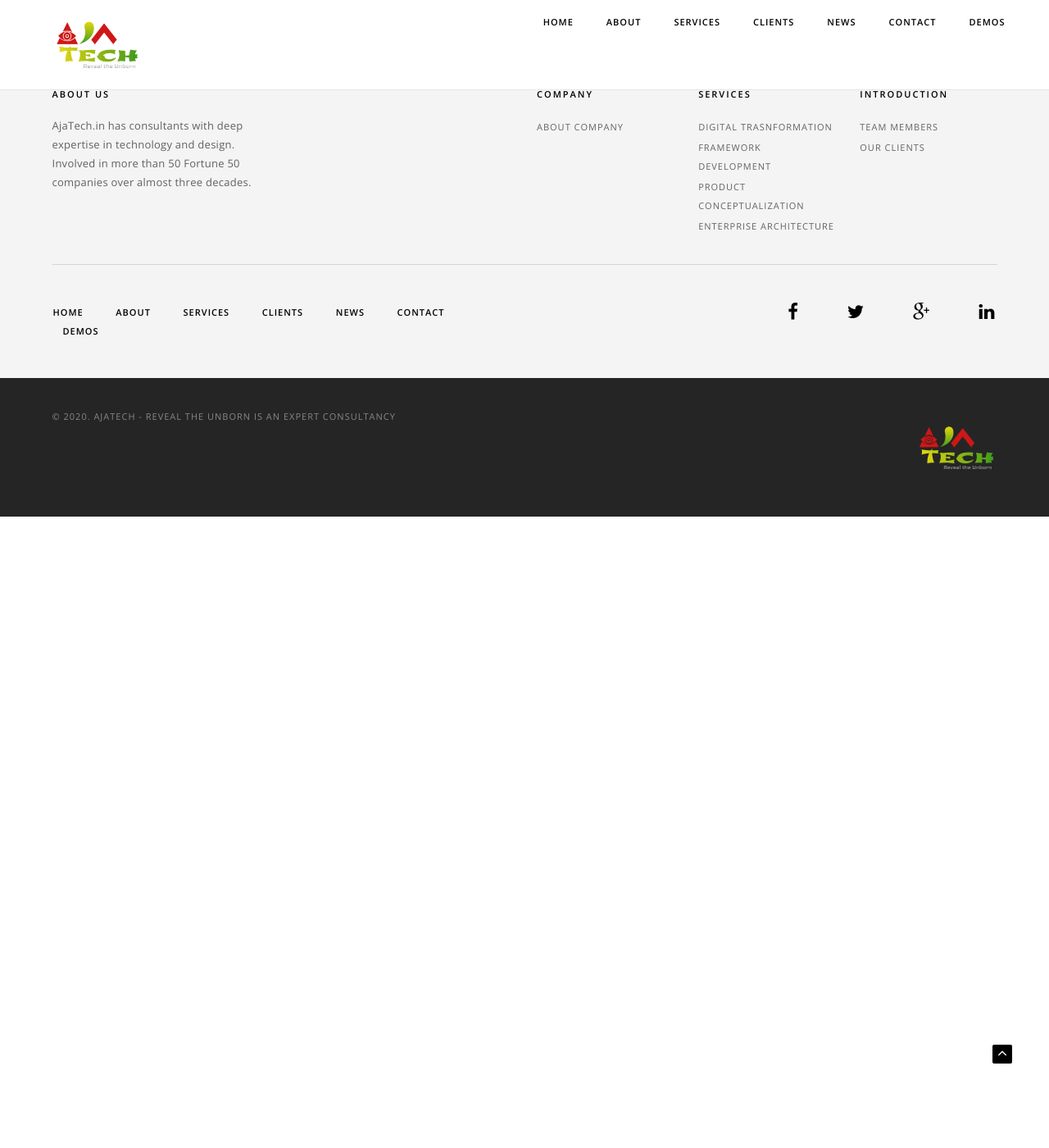
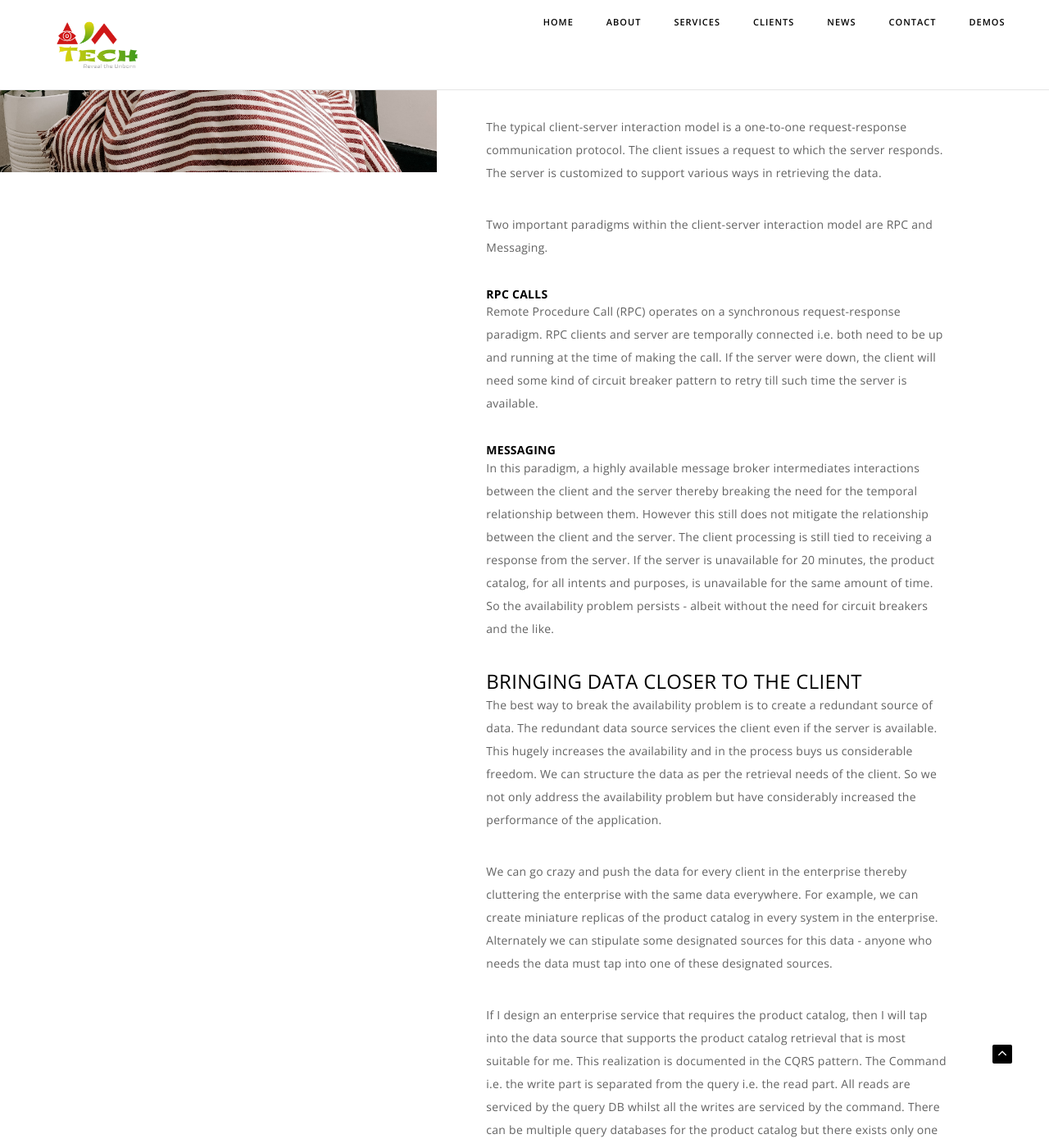
Before and after one commit to ajatech/ajatech.github.io, a Jekyll site: the page built from eventing.md, in a window 1280 px wide and 1400 px high, scrolled down 2479 px. Shown: the whole window at 82% size. Built offline with Jekyll 4.4.1, drawn with Linux system fonts in a browser that asks for light colours; some web fonts are replaced; our own code applies the rules of GitHub Pages for plain Markdown files; before the commit the page ends 3109 px from its top, so only the background shows below that; some of the changed text lies outside the part shown.

Commit message:
Eventing blog

```diff
--- /dev/null
+++ b/eventing.md
@@ -0,0 +1,86 @@
+---
+title:  On Availability & Event Sourcing
+summary:  Introduction to Enterprise Events
+author: Raja Shankar Kolluru
+permalink:  events.html
+carousel1: images/ext/CQRS.png
+carousel2: images/ext/CQRS.png
+carousel3: images/ext/book-stack.jpg
+featured: images/ext/event.jpg
+tags: Events  DDD ThinEvents ThickEvents Messages RPC APIDesign CQRS Availability EventSourcing
+quote: It had long since come to my attention that people of accomplishment rarely sat back and let things happen to them. They went out and happened to things.
+quoteAuthor:  Leonardo Da Vinci
+---
+## The Context
+We will start this post with a story of a big bad launch of software. There was a massive corporation that decided to embark on a project of breaking a massive monolithic piece of software into a million chunks of smaller software - well not literally million but quite a lot of chunks.
+
+There were a lot of teams created - each responsible for their own piece of software. They developed their individual pieces, agreed on contracts amongst themselves, tested the pieces individually, assembled them together and waited with bated breath as they switched the integrated system to start. Nothing happened.  The damn thing did not come up.
+
+Four nights of debugging and several coffees later, it was realized that there are too many nested calls between micro services. One micro service called another which called a third one and so on till the call stack started looking more like a tower of Babel.
+
+The biggest victim of this kind of indiscriminate call stacks is availability. As the call stack gets more and more nested, availability decreases dramatically.
+To explore availability further, let us explore a typical situation in an enterprise application - wherein a client is trying to obtain some data from a server.
+
+## Client-Server Interaction
+In this case, the server provides the data which the client needs. Server also has the proper way of retrieving the data in the way the client needs i.e. the data retrieval process is tied to the client. For example, let us consider a product catalog in a retail enterprise. The search app requires this to be indexed by various product descriptions while the pricing app requires a  different way of retrieving of the exact same data.
+
+The typical client-server interaction model is a one-to-one request-response communication protocol. The client issues a request to which the server responds. The server is customized to support various ways in retrieving the data.
+
+Two important paradigms within the client-server interaction model are RPC and Messaging.
+### RPC Calls
+ Remote Procedure Call (RPC)  operates on a synchronous request-response paradigm. RPC clients and server are temporally connected i.e. both need to be up and running at the time of making the call. If the server were down, the client will need some kind of circuit breaker pattern to retry till such time the server is available.
+
+###  Messaging
+In this paradigm, a highly available message broker  intermediates interactions between the client and the server thereby breaking the need for the temporal relationship between them.  However this still does not mitigate the relationship between the client and the server.
+The client  processing is still tied to receiving a response from the server.   If the server is unavailable for 20 minutes, the product catalog, for all intents and purposes,  is unavailable for the same amount of time. So the availability problem persists - albeit without the need for circuit breakers and the like.
+
+## Bringing Data Closer to the Client
+The best way to break the availability problem is to create a redundant source of data.   The redundant data source services the client even if the server is available. This hugely increases the availability and in the process buys us considerable freedom. We can structure the data as per the retrieval needs of the client. So we not only address the availability problem but have considerably increased the performance of the application.
+
+We can go crazy and push the data for every client in the enterprise thereby cluttering the enterprise with the same data everywhere. For example, we can create miniature replicas of the product catalog in every system in the enterprise. Alternately we can stipulate some designated sources for this data - anyone who needs the data must tap into one of these designated sources.
+
+If I design an enterprise service that requires the product catalog, then I will tap into the data source that supports the product catalog retrieval that is most suitable for me. This realization is documented in the CQRS pattern. The Command i.e. the write part is separated from the query i.e. the read part. All reads are serviced by the query DB whilst all the writes are serviced by the command.  There can be multiple query databases for the product catalog but there exists only one master source which is called the Command DB. The data diagram illustrates this pattern. But there is more.
+
+## Data Proximity
+ Let us say I am automating the stores in a large enterprise. The stores must continue to work even if the connectivity between the store and the rest of the enterprise is down. Hence the product catalog must be replicated in every store. This adds a new dimension to the replication strategy. There must be as many data sources as there are stores!
+
+ So the exact same replicated product catalog exists in multiple stores (as shown in the diagram)
+
+## Events
+How do we make sure that the data can propagate to the myriads of data sources within the enterprise? One way is to make sure that when the data is mutated within the master source then the entire enterprise gets the mutated data immediately. We can transactionally link the entire system to make sure that the data command only returns SUCCESS if all the replicated databases have successfully changed! This gives us data reliability at a huge expense - it sacrifices availability which was the original driver for this exercise to begin with!
+
+Hence the industry has drifted towards a slightly less reliable but a much better option - events. Events are propagated for every data change. These events are used by the individual data bases to mutate themselves. So when a new product (in our example) gets introduced into the product catalog then the product is created by every replica of the product catalog.
+
+This gives us huge availability gains albeit at a slight loss of consistency - a phenomenon called eventual consistency. Eventually the DB becomes consistent. If I might be excused a pun:
+> Events make the DB consistent - eventually.
+
+## A Deeper Look at Events
+Eventing has become mainstream with the huge success of KAFKA and Micro Services. We have witnessed a phenomenal increase in its adoption with multiple event sourcing strategies propounded for data propagation in the enterprise.
+
+But eventing is not always easy to fathom. Canonical event design in a massive enterprise is a gargantuan task that cuts across organizational boundaries. It will involve multiple stakeholders, diverse technology stacks and the resolution of conflicting priorities.
+
+We are in the midst of these exercises in multiple companies. Many a time, I see a lot of confusion about what constitutes an event. How is it different from a message?  To which my answer is that events can be messages but not all messages are events.
+
+If a large enterprise were to send ETL feeds everywhere, will it make sense to replace these feeds with events? Is it an incremental ETL strategy? What is the difference between a feed and an event?
+
+These are some of the questions that we will attempt to answer by stating some axioms of events:
+
+## First Axiom - Event Represents Change
+This might seem obvious but nevertheless bears stating. An event happens when there is a change in the system. There is no reason to emit an event if there is no change that has happened to the system.
+
+## Second Axiom - Event Represents an Axis of Change
+ Let us consider our product catalog example. A product catalog has multiple products. with attributes like name, description etc. Products are also associated with prices.
+
+ However, price and other product attributes have different axis of change. Prices change more often for a product than other attributes.  The stakeholders for price change are different from the stakeholders for addition of new products or for product change. Hence in most retail enterprises, there exist two bounded contexts - product and price domains.. Each domain has its own axis of change.
+
+> An event represents one axis of change
+> Corollary 1: An event precisely represents the changes occuring for one entity in a bounded context.
+> Corollary 2:  An event cannot be shared across bounded contexts.
+
+### What is wrong if the event represents multiple axis of change?
+Typically, this will cut across multiple bounded contexts and has the potential to cause disruption since the ownership of the event gets diluted. In this example, we would need a consolidating bounded context which unifies both price and product into one entity. This is possible and sometimes desirable as well. But this axiom makes it clear that there is work that needs to be done in unifying the required bounded contexts and generating the event.
+
+## Third Axiom - Event Size is proportional to the processing
+Events are one time affairs and are mappable to different things that happen to particular entities. Views represent
+
+(to be continued)
```
Also changed, not shown: index.html (+13 -1 lines), p1.md (deleted, +0 -17 lines), images/ext/CQRS.png (added), images/ext/book-stack.jpg (added), images/ext/event.jpg (added).
